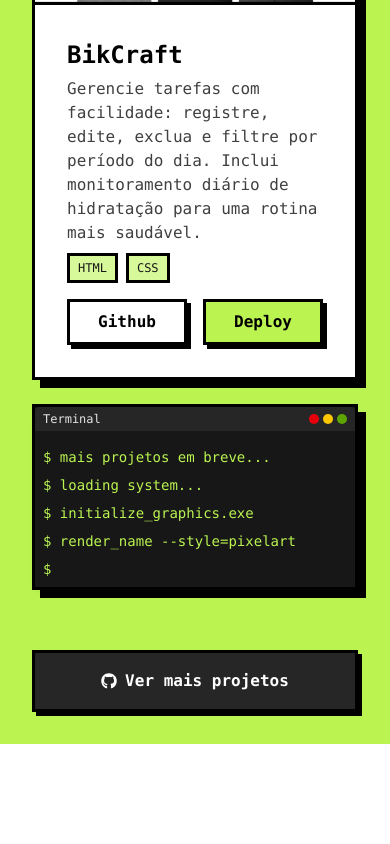
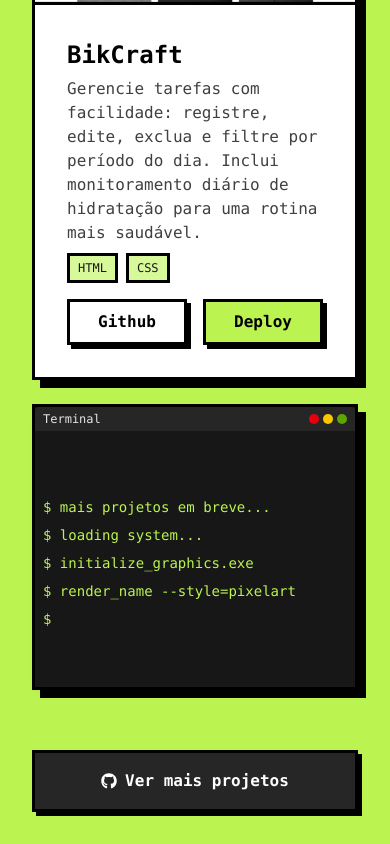
Before and after one commit to araujoerick/portfolio, a Next.js app: page /projetos in a window 390 px wide. Shown: the part 4348-5192 px from the top of the page. Before the commit the page ends 5092 px from the top, so only its background shows below. Built offline with nearby package versions, Linux system fonts and the light colour scheme.

Commit message:
📱 fix overflow in mobile devices

```diff
--- a/src/app/projetos/components/terminal-loader.tsx
+++ b/src/app/projetos/components/terminal-loader.tsx
@@ -23,16 +23,16 @@ const TerminalLoader = () => {
   }, []);
 
   const asciiName = [
-    "███████╗██████╗ ██╗ ██████╗██╗  ██╗",
-    "██╔════╝██╔══██╗██║██╔════╝██║ ██╔╝",
-    "█████╗  ██████╔╝██║██║     █████╔╝ ",
-    "██╔══╝  ██╔══██╗██║██║     ██╔═██╗ ",
-    "███████╗██║  ██║██║╚██████╗██║  ██╗",
-    "╚══════╝╚═╝  ╚═╝╚═╝ ╚═════╝╚═╝  ╚═╝",
+    "██████╗█████╗ ██╗ █████╗██╗ ██╗",
+    "██╔═══╝██╔═██╗██║██╔═══╝██║██╔╝",
+    "████╗  █████╔╝██║██║    ████╔╝ ",
+    "██╔═╝  ██╔═██╗██║██║    ██╔██╗ ",
+    "██████╗██║ ██║██║╚█████╗██║ ██╗",
+    "╚═════╝╚═╝ ╚═╝╚═╝ ╚════╝╚═╝ ╚═╝",
   ];
 
   return (
-    <div className="relative flex h-full w-full items-center overflow-hidden bg-neutral-900 p-2 font-mono text-sm text-lime-300 shadow-md">
+    <div className="relative flex h-full min-h-[280px] w-full items-center overflow-hidden bg-neutral-900 p-2 font-mono text-sm text-lime-300 shadow-md">
       <div className="absolute top-0 right-0 left-0 flex h-6 items-center justify-between rounded-t bg-neutral-800 px-2 text-xs text-neutral-200">
         <div>Terminal</div>
         <div className="flex space-x-1">
```
